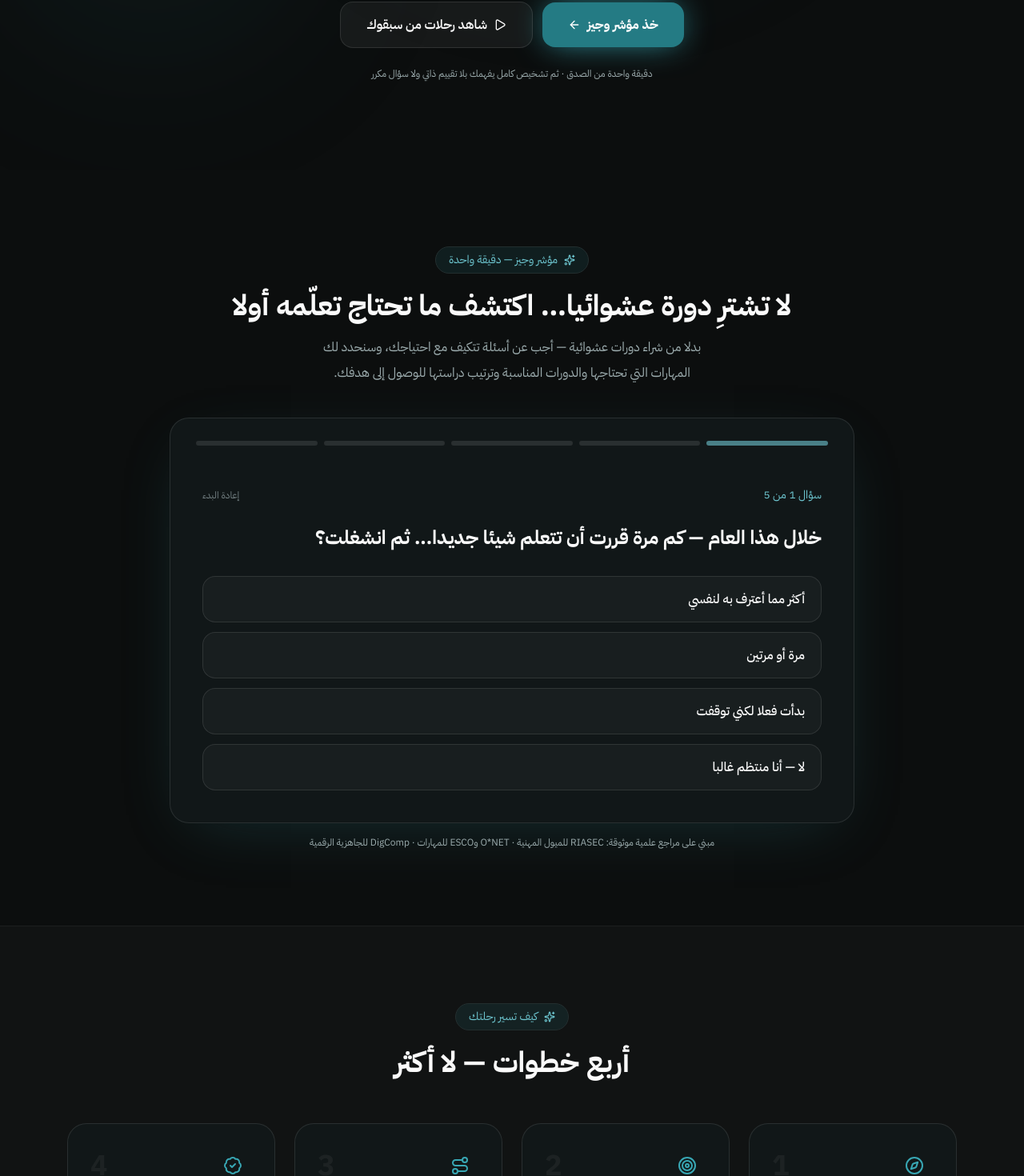
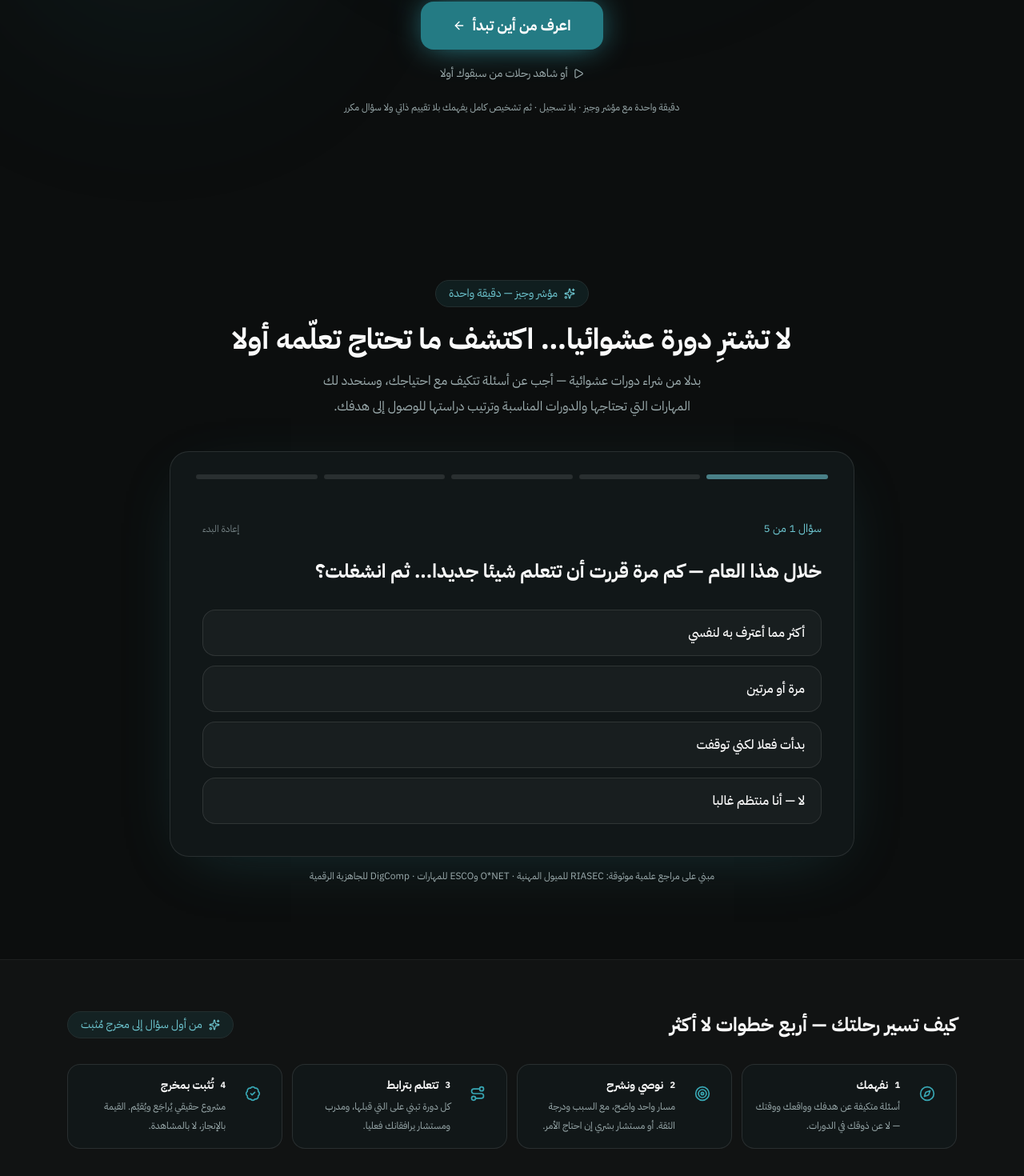
Before and after one commit to Suhaiblafi1/WajeezAcademy, a React (Vite) app: page / in a window 1280 px wide. Shown: the part 476-1946 px from the top of the page at 80% size. Built offline with nearby package versions, Linux system fonts and the light colour scheme.

Commit message:
واجهة أذكى: دعوة «اعرف من أين تبدأ» ورابط هادئ للرحلات وشريط مراحل انسيابي مدمج

```diff
--- a/src/pages/Home.tsx
+++ b/src/pages/Home.tsx
@@ -226,25 +226,25 @@ function Hero() {
           تشخيص ذكي يسألك أسئلة قليلة، يفهم هدفك وواقعك ووقتك،
           ثم يوصي بمسار واحد واضح — <span className="text-foreground">ويشرح لك لماذا.</span>
         </p>
-        <div className="reveal is-visible mt-9 flex flex-col items-center justify-center gap-3 sm:flex-row">
+        <div className="reveal is-visible mt-9 flex flex-col items-center justify-center">
           <a
             href="#diagnostic"
             onClick={() => track('hero_cta_clicked')}
-            className="group btn-teal w-full px-8 py-4 shadow-[0_0_40px_-8px_#38A7B4] sm:w-auto"
+            className="group btn-teal w-full px-10 py-4 text-lg shadow-[0_0_40px_-8px_#38A7B4] sm:w-auto"
           >
-            خذ مؤشر وجيز
+            اعرف من أين تبدأ
             <ArrowLeft className="h-4 w-4 transition-transform group-hover:-translate-x-1" />
           </a>
           <a
             href="#stories"
-            className="inline-flex w-full items-center justify-center gap-2 rounded-2xl border border-white/10 bg-white/5 px-8 py-4 font-semibold transition hover:border-teal/40 hover:text-teal-light sm:w-auto"
+            className="mt-5 inline-flex items-center gap-1.5 text-sm text-muted-foreground transition hover:text-teal-light"
           >
-            <Play className="h-4 w-4" />
-            شاهد رحلات من سبقوك
+            <Play className="h-3.5 w-3.5" />
+            <span className="underline-offset-4 hover:underline">أو شاهد رحلات من سبقوك أولا</span>
           </a>
         </div>
         <p className="reveal is-visible mt-6 text-xs text-muted-foreground">
-          دقيقة واحدة من الصدق · ثم تشخيص كامل يفهمك بلا تقييم ذاتي ولا سؤال مكرر
+          دقيقة واحدة مع مؤشر وجيز · بلا تسجيل · ثم تشخيص كامل يفهمك بلا تقييم ذاتي ولا سؤال مكرر
         </p>
       </div>
     </section>
@@ -468,25 +468,31 @@ const steps = [
 
 function HowItWorks() {
   return (
-    <section id="how" className="border-y border-white/5 bg-white/[0.02] py-20 md:py-24">
+    <section id="how" className="border-y border-white/5 bg-white/[0.02] py-14 md:py-16">
       <div className="mx-auto max-w-6xl px-5">
-        <div className="reveal text-center">
-          <SectionLabel>كيف تسير رحلتك</SectionLabel>
-          <h2 className="mt-5 text-3xl font-bold md:text-4xl">أربع خطوات — لا أكثر</h2>
+        <div className="reveal flex flex-wrap items-center justify-center gap-3 text-center md:justify-between md:text-right">
+          <h2 className="text-xl font-bold md:text-2xl">كيف تسير رحلتك — أربع خطوات لا أكثر</h2>
+          <SectionLabel>من أول سؤال إلى مخرج مُثبت</SectionLabel>
         </div>
-        <div className="mt-14 grid gap-6 md:grid-cols-4">
-          {steps.map((s, i) => (
-            <div key={s.title} className="reveal group relative rounded-3xl border border-white/10 bg-card p-7 transition-all duration-200 hover:-translate-y-1 hover:border-teal/50 hover:shadow-[0_20px_60px_-30px_rgba(56,167,180,0.4)]" style={{ transitionDelay: `${i * 90}ms` }}>
-              <div className="flex items-center justify-between">
-                <div className="flex h-12 w-12 items-center justify-center rounded-2xl bg-[#38A7B4]/12 text-teal transition group-hover:scale-110">
-                  <s.icon className="h-6 w-6" />
+        <div className="relative mt-8">
+          {/* خط واصل يلمّ المراحل على الشاشات الكبيرة */}
+          <div className="pointer-events-none absolute inset-x-10 top-5 hidden h-px bg-gradient-to-l from-transparent via-teal/25 to-transparent md:block" />
+          <div className="grid gap-3 md:grid-cols-4">
+            {steps.map((s, i) => (
+              <div key={s.title} className="reveal group relative flex items-start gap-3.5 rounded-2xl border border-white/10 bg-card px-4 py-4 transition hover:border-teal/40">
+                <div className="relative z-10 flex h-10 w-10 shrink-0 items-center justify-center rounded-xl bg-[#38A7B4]/12 text-teal transition group-hover:scale-105">
+                  <s.icon className="h-5 w-5" />
                 </div>
-                <span className="text-4xl font-bold text-white/5 transition group-hover:text-teal/20">{i + 1}</span>
+                <div>
+                  <h3 className="flex items-center gap-2 text-sm font-bold">
+                    <span className="text-[11px] font-black text-teal/50">{i + 1}</span>
+                    {s.title}
+                  </h3>
+                  <p className="mt-1 text-xs leading-6 text-muted-foreground">{s.text}</p>
+                </div>
               </div>
-              <h3 className="mt-5 text-xl font-bold">{s.title}</h3>
-              <p className="mt-3 text-sm leading-7 text-muted-foreground">{s.text}</p>
-            </div>
-          ))}
+            ))}
+          </div>
         </div>
       </div>
     </section>
```
